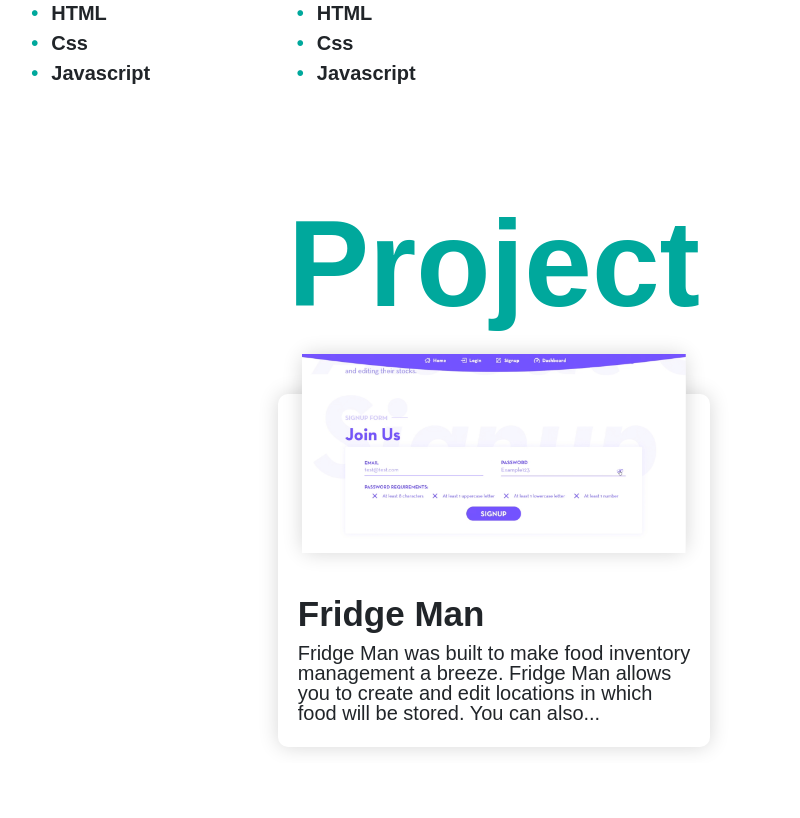
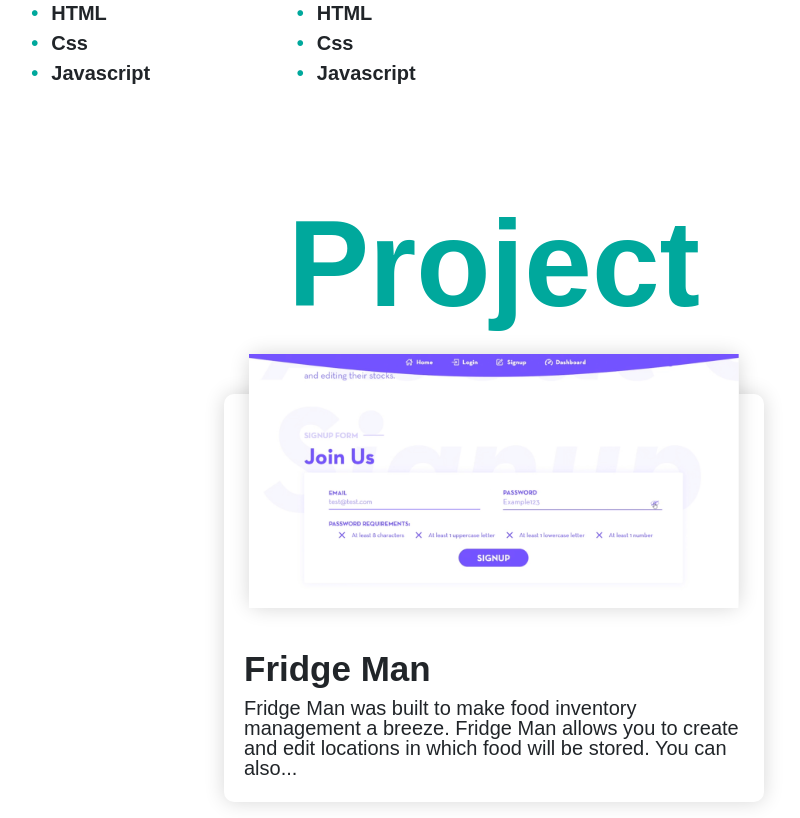
Before and after one commit to ronngb/portfolio, a Vue app: page / in a window 1280 px wide. Shown: the part 1134-1952 px from the top of the page, without its empty margins (146-946 px from the left). Before the commit the page ends 1897 px from the top, so only its background shows below. Built offline with nearby package versions, Linux system fonts and the light colour scheme.

Commit message:
resize the project-list column

```diff
--- a/src/components/Project.vue
+++ b/src/components/Project.vue
@@ -1,9 +1,11 @@
 <template>
-  <div class="row">
+  <div class="row justify-content-around">
     <div class="col-md-12 proj">
       <h1>Project</h1>
-      <ul class="d-flex justify-content-around proj-list">
-        <div class="col-md-5">
+    </div>
+    <!-- TODO: font-family set to current -->
+    <div class="col-md-6">
+      <ul class="proj-list">
         <li class="d-flex align-items-center flex-column">
           <div class=" image">
             <!-- PROB: image-->
@@ -14,7 +16,6 @@
             <p>Fridge Man was built to make food inventory management a breeze. Fridge Man allows you to create and edit locations in which food will be stored. You can also...</p>
           </div>
         </li>
-        </div>
       </ul>
     </div>
   </div>
@@ -42,6 +43,7 @@ export default {
 .proj-list li {
   /*height: 500px;
 width: 450px;*/
+  display: inline-block;
   padding: 0px 20px;
   border-radius: 0.5em;
   box-shadow: 0 0 20px rgba(0, 0, 0, .16);
```
Lines whose indentation alone changed are shown as unchanged.
